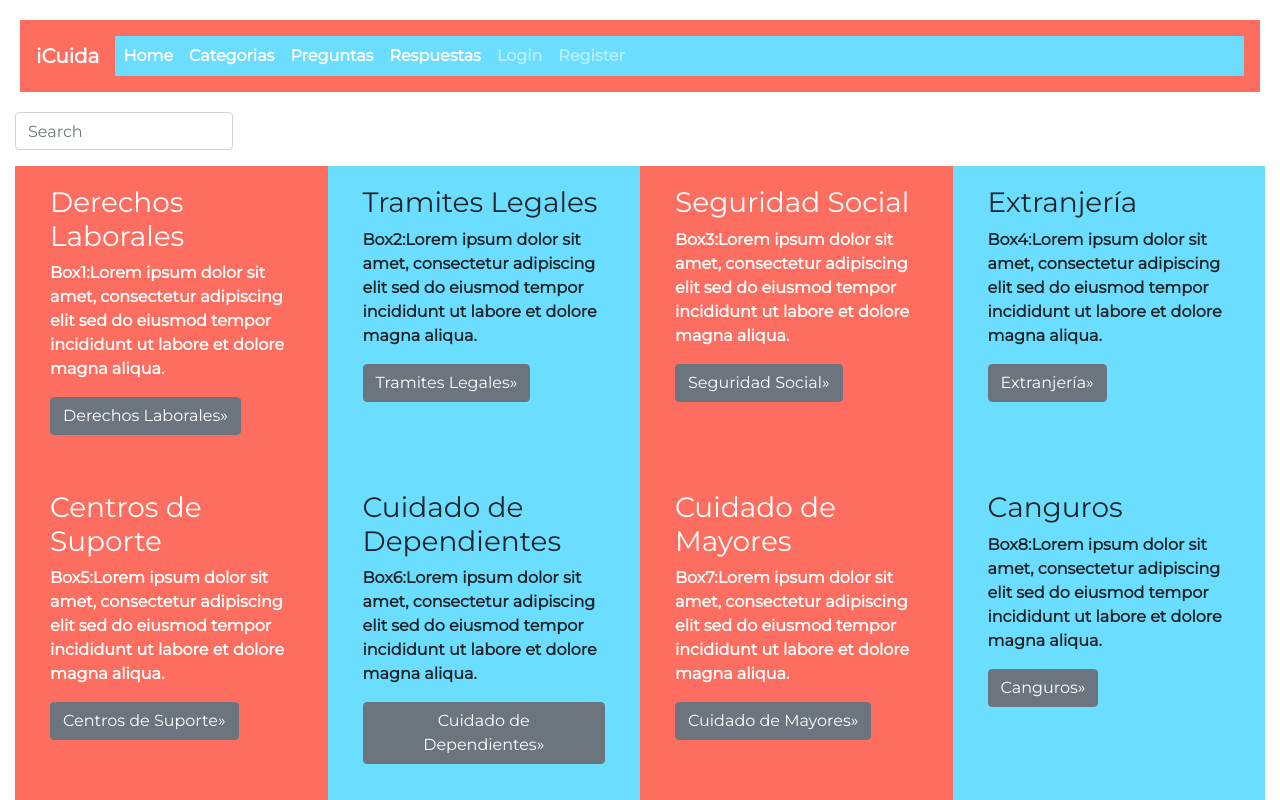
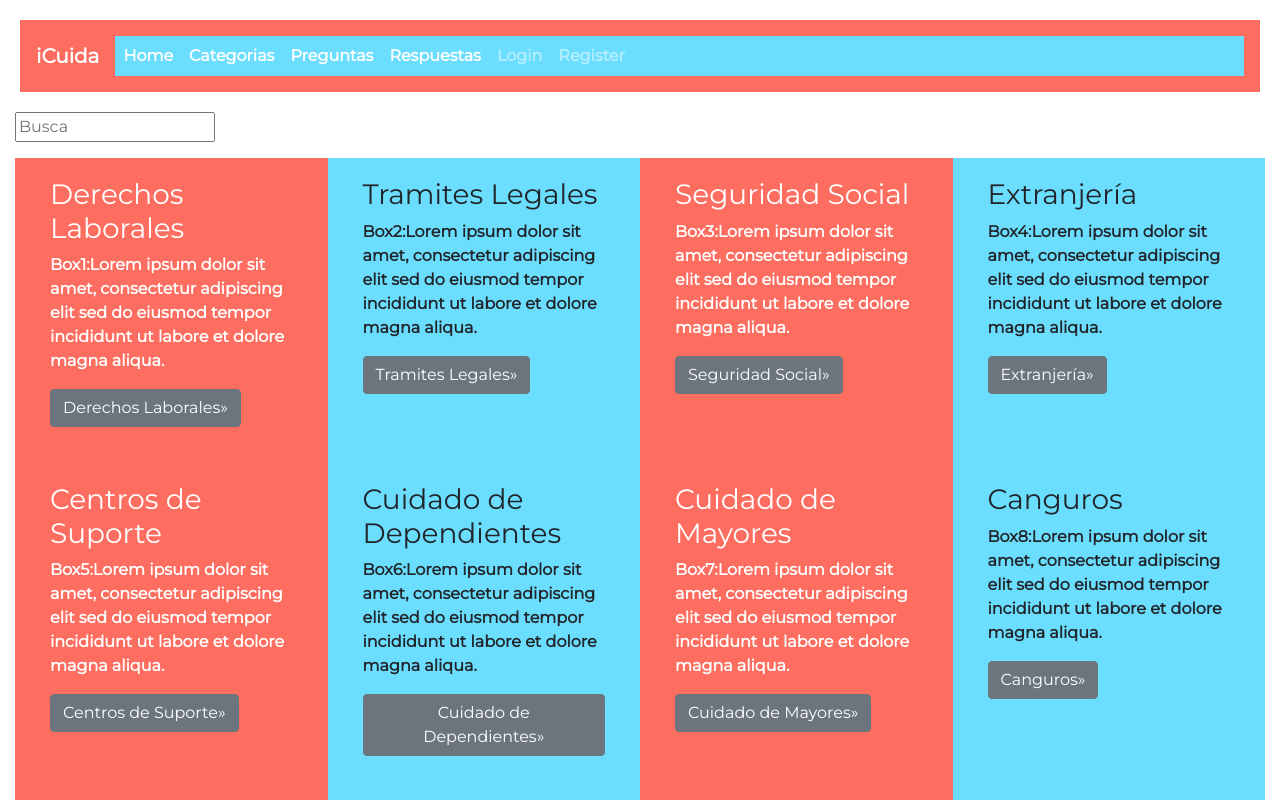
Before and after one commit to Iniciativa-Barcelona-Open-Data-I-iCuida/iCuida, a React (Create React App) app in the folder client/: page / in a window 1280 px wide. Shown: the top 800 px of the page. Built offline with nearby package versions, Linux system fonts and the light colour scheme; a web font is replaced by a local one.

Commit message:
fix searchbox

```diff
--- a/client/src/Component/Landing.js
+++ b/client/src/Component/Landing.js
@@ -10,7 +10,12 @@ export default class Landing extends Component {
                     <div className="search-form">
                         <nav>
                             <form className="form-inline ml-auto">
-                            <input type="text" className="form-control mr-sm-2" placeholder="Search"></input>
+                            <input type="text"
+                                   className="form-control mr-sm-2"
+                                   placeholder="Busca"
+                                   id="searchInput"
+                                   className="search">
+                            </input>
                             </form>
                         </nav>
                     </div>
--- a/client/src/assets/css/Landing.css
+++ b/client/src/assets/css/Landing.css
@@ -18,7 +18,6 @@ body{
 }
 
 /*SEARCHFORM*/
-
 .form-inline-ml-auto{
     display: inline-block;
     width: 100%;
@@ -79,7 +78,6 @@ div .jumbotron-mt-5 {
 
 .container {
     background-color: white;
-    /*display: flex;*/
     width: 100%;
     padding-right: 15px;
     padding-left: 15px;
@@ -95,6 +93,7 @@ div .jumbotron-mt-5 {
     margin-left: 15px;
 }
 
+/*CARDS*/
 .card1,
 .card3,
 .card5,
```
